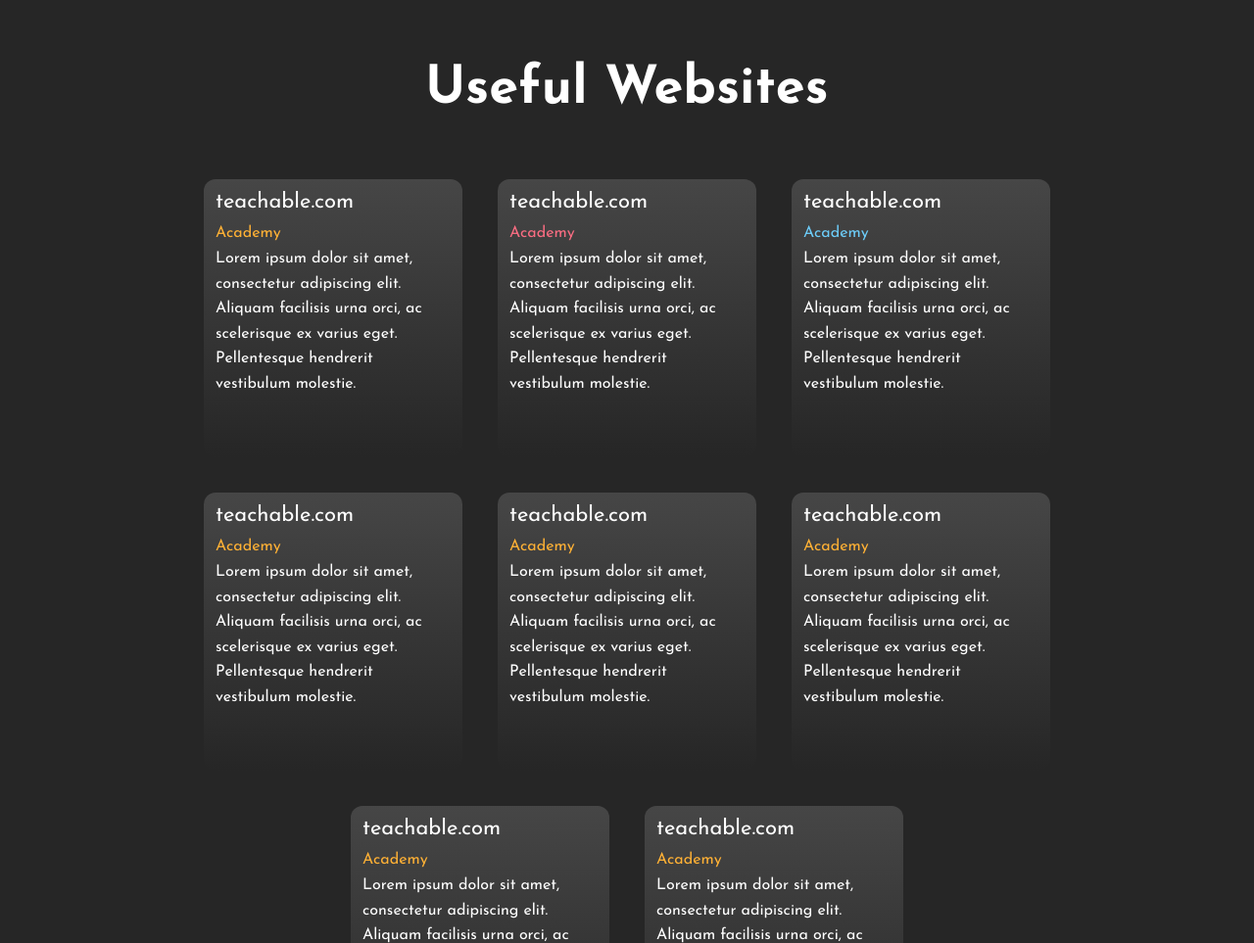
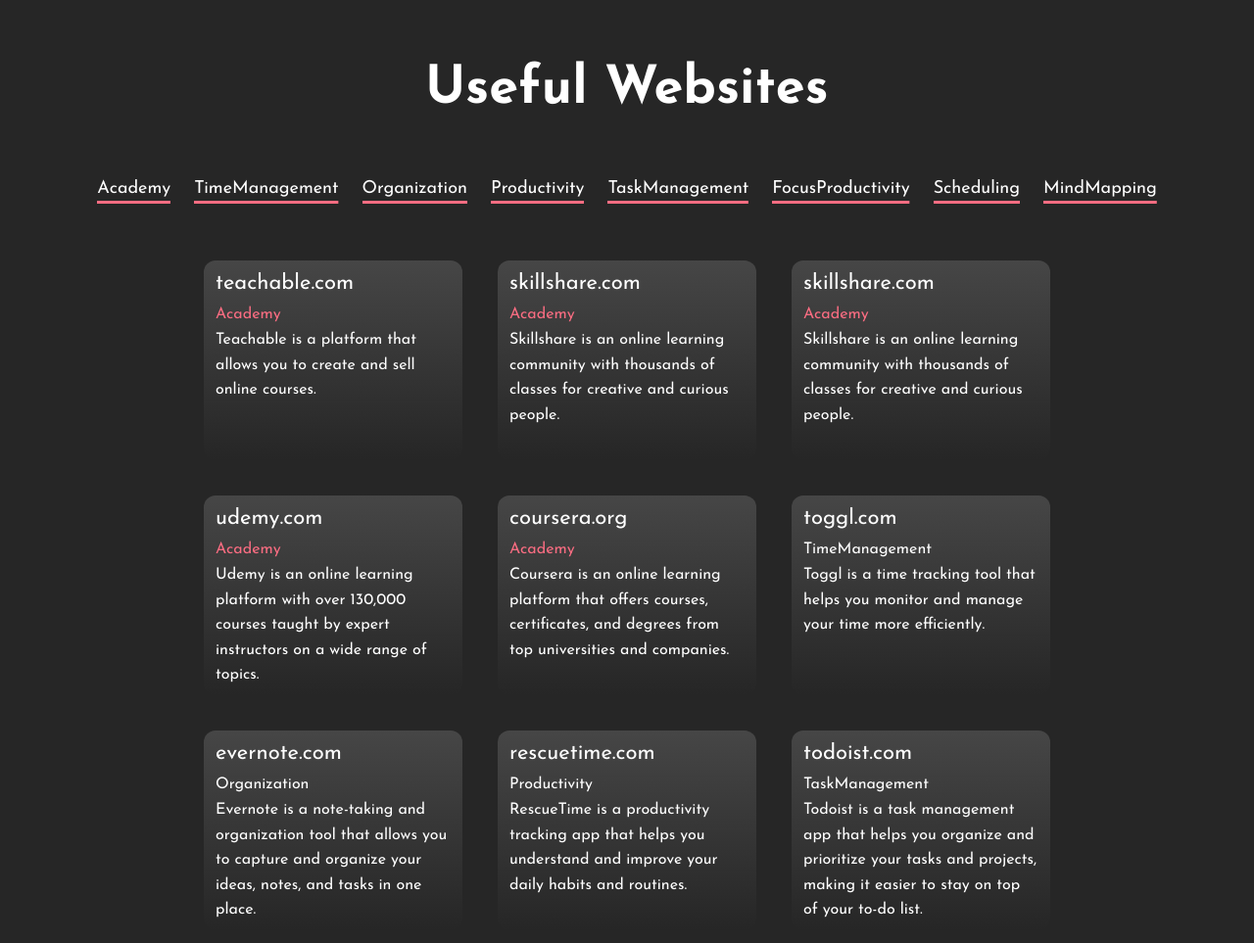
Before and after one commit to exampletest2563/exampletest2563.github.io, a plain HTML site: page index.html in a window 1280 px wide. Shown: the top 963 px of the page at 98% size. Drawn offline with Linux system fonts and the light colour scheme.

Commit message:
Update index.html

```diff
--- a/index.html
+++ b/index.html
@@ -7,6 +7,158 @@
     <link rel="preconnect" href="https://fonts.gstatic.com" crossorigin>
     <link href="https://fonts.googleapis.com/css2?family=Josefin+Sans:ital,wght@0,100..700;1,100..700&display=swap" rel="stylesheet">
     <title>Useful Resources</title>
+</head>
+<body>
+    <h1>Useful Websites</h1>
+    <div class="menu-container">
+
+    </div>
+    <div class="container">
+        <ul class="list-items"></ul>
+    </div>
+    <script>
+        const data = [
+            {
+                header: 'teachable.com',
+                category: 'Academy',
+                description: 'Teachable is a platform that allows you to create and sell online courses.'
+            },
+            {
+                header: 'skillshare.com',
+                category: 'Academy',
+                description: 'Skillshare is an online learning community with thousands of classes for creative and curious people.'
+            },
+            {
+                header: 'skillshare.com',
+                category: 'Academy',
+                description: 'Skillshare is an online learning community with thousands of classes for creative and curious people.'
+            },
+            {
+                header: 'udemy.com',
+                category: 'Academy',
+                description: 'Udemy is an online learning platform with over 130,000 courses taught by expert instructors on a wide range of topics.'
+            },
+            {
+                header: 'coursera.org',
+                category: 'Academy',
+                description: 'Coursera is an online learning platform that offers courses, certificates, and degrees from top universities and companies.'
+            },
+            {
+                header: 'toggl.com',
+                category: 'TimeManagement',
+                description: 'Toggl is a time tracking tool that helps you monitor and manage your time more efficiently.'
+            },
+            {
+                header: 'evernote.com',
+                category: 'Organization',
+                description: 'Evernote is a note-taking and organization tool that allows you to capture and organize your ideas, notes, and tasks in one place.'
+            },
+            {
+                header: 'rescuetime.com',
+                category: 'Productivity',
+                description: 'RescueTime is a productivity tracking app that helps you understand and improve your daily habits and routines.'
+            },
+            {
+                header: 'todoist.com',
+                category: 'TaskManagement',
+                description: 'Todoist is a task management app that helps you organize and prioritize your tasks and projects, making it easier to stay on top of your to-do list.'
+            },
+            {
+                header: 'forestapp.cc',
+                category: 'FocusProductivity',
+                description: 'Forest is a productivity app that helps you stay focused and avoid distractions by planting virtual trees for the time you spend away from your phone.'
+            },
+            {
+                header: 'calendly.com',
+                category: 'Scheduling',
+                description: 'Calendly is a scheduling tool that allows you to easily schedule and manage meetings and appointments without the back-and-forth emails.'
+            },
+            {
+                header: 'pomofocus.io',
+                category: 'TimeManagement',
+                description: 'Pomofocus is a time management tool that uses the Pomodoro technique to help you break down your work into manageable intervals and increase productivity.'
+            },
+            {
+                header: 'toggl.com',
+                category: 'TimeManagement',
+                description: 'Toggl is a time tracking tool that helps you monitor and manage your time more efficiently.'
+            },
+            {
+                header: 'notion.so',
+                category: 'Organization',
+                description: 'Notion is an all-in-one workspace that allows you to organize your notes, tasks, projects, and more in a customizable and collaborative platform.'
+            },
+            {
+                header: 'mindmeister.com',
+                category: 'MindMapping',
+                description: 'MindMeister is a mind mapping tool that helps you visually organize your thoughts, ideas, and plans, making it easier to brainstorm and plan projects.'
+            }
+        ];
+
+        const menu = document.querySelector('.menu-container');
+        const ul = document.createElement('ul');
+        ul.classList.add('menu');
+        menu.appendChild(ul);
+        const categories = [];
+        data.forEach((item) => {
+            if (!categories.includes(item.category)) {
+                categories.push(item.category);
+            }
+        });
+        categories.forEach((category) => {
+            const li = document.createElement('li');
+            li.classList.add('menu-item');
+            let color = category.toLowerCase();
+            li.classList.add(`category-${color}`);
+            const a = document.createElement('a');
+            a.href = '#';
+            a.innerText = category;
+            li.appendChild(a);
+            ul.appendChild(li);
+        });
+
+
+        const list = document.querySelector('.list-items');
+        data.forEach((item) => {
+            const li = document.createElement('li');
+            li.classList.add('item');
+            const div = document.createElement('div');
+            div.classList.add('list-item-container');
+            const a = document.createElement('a');
+            a.href = '#';
+            const header = document.createElement('div');
+            header.classList.add('header');
+            header.innerText = item.header;
+            const category = document.createElement('div');
+            category.classList.add('category');
+            const color = item.category.toLowerCase();
+            category.classList.add(`category-${color}`);
+            category.innerText = item.category;
+            const description = document.createElement('div');
+            description.classList.add('description');
+            description.innerText = item.description;
+            a.appendChild(header);
+            a.appendChild(category);
+            a.appendChild(description);
+            div.appendChild(a);
+            li.appendChild(div);
+            list.appendChild(li);
+        });
+
+        // now set the color based on the category color
+        const items = document.querySelectorAll('li');
+        items.forEach((item) => {
+            const color = document.querySelector('.category').classList[1];
+            let val = '#fafafa';
+            switch (color) {
+                case 'category-productivity': val = '#ffb135'; break;
+                case 'category-academy': val = '#fa6d82'; break;
+                case 'category-business': val = '#6dcdfa'; break;
+            }
+            console.log(color, val);
+            item.style.setProperty('--background-color', val);
+        });
+    </script>
     <style>
         body {
             background-color: #262626;
@@ -37,12 +189,13 @@
             border-radius: 12px;
         }
         .item:hover {
-            transform: translateY(-20px) rotate(4deg);
+            transform: translateY(-20px);
             transition: 0.5s;
             box-shadow: -1rem 1rem 1rem -1rem var(--background-color);
+            background: #242424;
         }
         .list-item-container {
-            height: 260px;
+            height: 180px;
             width: 240px;
         }
         .header {
@@ -62,106 +215,47 @@
         .category-yellow {
             color: #ffb135;
         }
-        .category-pink {
+        .category-academy {
             color: #fa6d82;
         }
         .category-blue {
             color: #6dcdfa;
         }
+        .menu {
+            display: flex;
+            align-items: center;
+            justify-content: center;
+            margin-bottom: 64px;
+            padding: 0;
+        }
+        .menu-item {
+            list-style-type: none;
+            margin: 0 12px;
+        }
+        .menu a {
+            font-size: 18px;
+            padding-bottom: 6px;
+  background:
+    linear-gradient(
+      to right,
+      var(--background-color),var(--background-color)
+    ),
+    linear-gradient(
+      to right,
+      rgba(255, 0, 0, 1),
+      rgba(255, 0, 180, 1),
+      rgba(0, 100, 200, 1)
+  );
+  background-size: 100% 3px, 0 3px;
+  background-position: 100% 100%, 0 100%;
+  background-repeat: no-repeat;
+  transition: background-size 500ms;
+}
+
+.menu a:hover {
+  background-size: 0 3px, 100% 3px;
+}
+
     </style>
-</head>
-<body>
-    <h1>Useful Websites</h1>
-    <div class="container">
-        <ul class="list-items">
-            <li class="item">
-                <div class="list-item-container">
-                    <a href="teachable.com">
-                        <div class="header">teachable.com</div>
-                        <div class="category category-yellow">Academy</div>
-                        <div class="description">Lorem ipsum dolor sit amet, consectetur adipiscing elit. Aliquam facilisis urna orci, ac scelerisque ex varius eget. Pellentesque hendrerit vestibulum molestie.</div>
-                    </a>
-                </div>
-            </li>
-            <li class="item">
-                <div class="list-item-container">
-                    <a href="teachable.com">
-                        <div class="header">teachable.com</div>
-                        <div class="category category-pink">Academy</div>
-                        <div class="description">Lorem ipsum dolor sit amet, consectetur adipiscing elit. Aliquam facilisis urna orci, ac scelerisque ex varius eget. Pellentesque hendrerit vestibulum molestie.</div>
-                    </a>
-                </div>
-            </li>
-            <li class="item">
-                <div class="list-item-container">
-                    <a href="teachable.com">
-                        <div class="header">teachable.com</div>
-                        <div class="category category-blue">Academy</div>
-                        <div class="description">Lorem ipsum dolor sit amet, consectetur adipiscing elit. Aliquam facilisis urna orci, ac scelerisque ex varius eget. Pellentesque hendrerit vestibulum molestie.</div>
-                    </a>
-                </div>
-            </li>
-            <li class="item">
-                <div class="list-item-container">
-                    <a href="teachable.com">
-                        <div class="header">teachable.com</div>
-                        <div class="category category-yellow">Academy</div>
-                        <div class="description">Lorem ipsum dolor sit amet, consectetur adipiscing elit. Aliquam facilisis urna orci, ac scelerisque ex varius eget. Pellentesque hendrerit vestibulum molestie.</div>
-                    </a>
-                </div>
-            </li>
-            <li class="item">
-                <div class="list-item-container">
-                    <a href="teachable.com">
-                        <div class="header">teachable.com</div>
-                        <div class="category category-yellow">Academy</div>
-                        <div class="description">Lorem ipsum dolor sit amet, consectetur adipiscing elit. Aliquam facilisis urna orci, ac scelerisque ex varius eget. Pellentesque hendrerit vestibulum molestie.</div>
-                    </a>
-                </div>
-            </li>
-            <li class="item">
-                <div class="list-item-container">
-                    <a href="teachable.com">
-                        <div class="header">teachable.com</div>
-                        <div class="category category-yellow">Academy</div>
-                        <div class="description">Lorem ipsum dolor sit amet, consectetur adipiscing elit. Aliquam facilisis urna orci, ac scelerisque ex varius eget. Pellentesque hendrerit vestibulum molestie.</div>
-                    </a>
-                </div>
-            </li>
-            <li class="item">
-                <div class="list-item-container">
-                    <a href="teachable.com">
-                        <div class="header">teachable.com</div>
-                        <div class="category category-yellow">Academy</div>
-                        <div class="description">Lorem ipsum dolor sit amet, consectetur adipiscing elit. Aliquam facilisis urna orci, ac scelerisque ex varius eget. Pellentesque hendrerit vestibulum molestie.</div>
-                    </a>
-                </div>
-            </li>
-            <li class="item">
-                <div class="list-item-container">
-                    <a href="teachable.com">
-                        <div class="header">teachable.com</div>
-                        <div class="category category-yellow">Academy</div>
-                        <div class="description">Lorem ipsum dolor sit amet, consectetur adipiscing elit. Aliquam facilisis urna orci, ac scelerisque ex varius eget. Pellentesque hendrerit vestibulum molestie.</div>
-                    </a>
-                </div>
-            </li>
-        </ul>
-    </div>
-    <script>
-        const items = document.querySelectorAll('.item');
-        items.forEach((item) => {
-            const cat = item.querySelector('.category');
-            const color = cat.classList[1];
-            let val = '#fafafa';
-            switch (color) {
-                case 'category-yellow': val = '#ffb135'; break;
-                case 'category-pink': val = '#fa6d82'; break;
-                case 'category-blue': val = '#6dcdfa'; break;
-            }
-            console.log(cat, color, val);
-            item.style.setProperty('--background-color', val);
-        });
-    </script>
 </body>
 </html>
```
